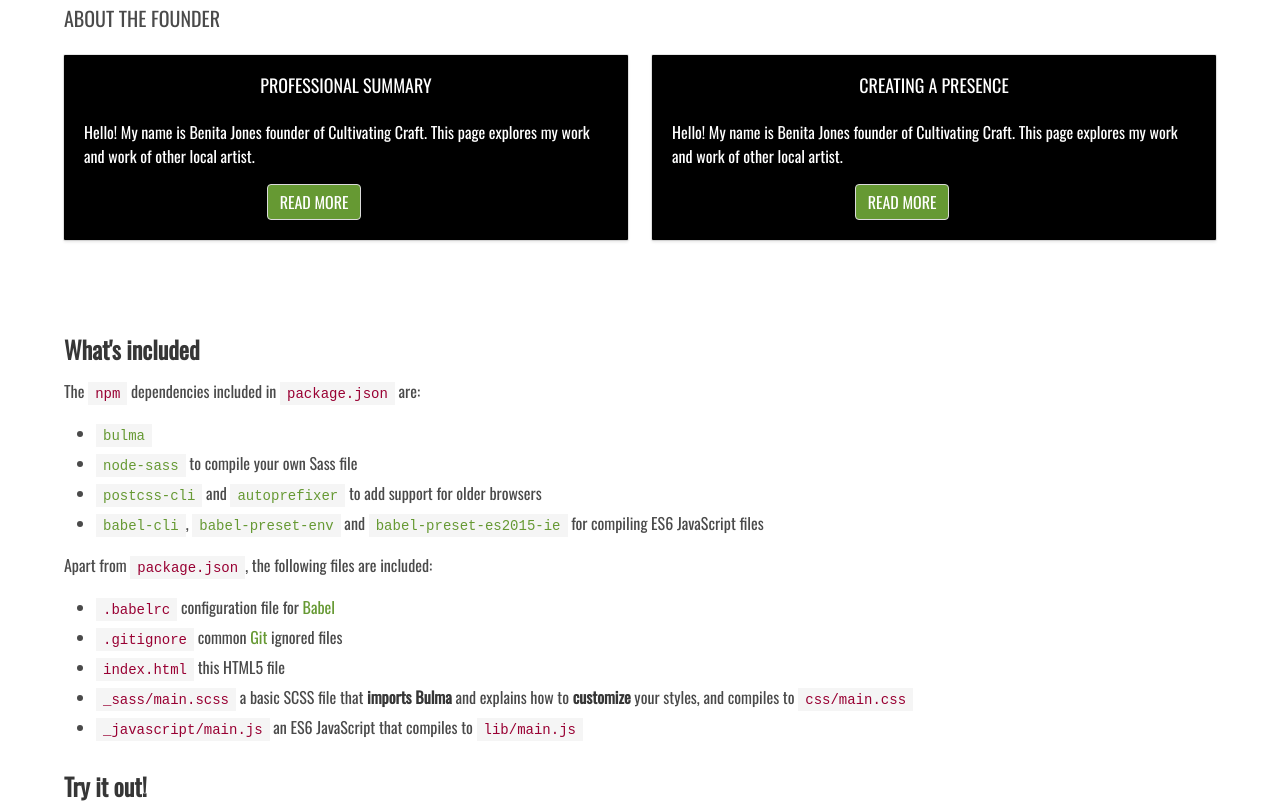
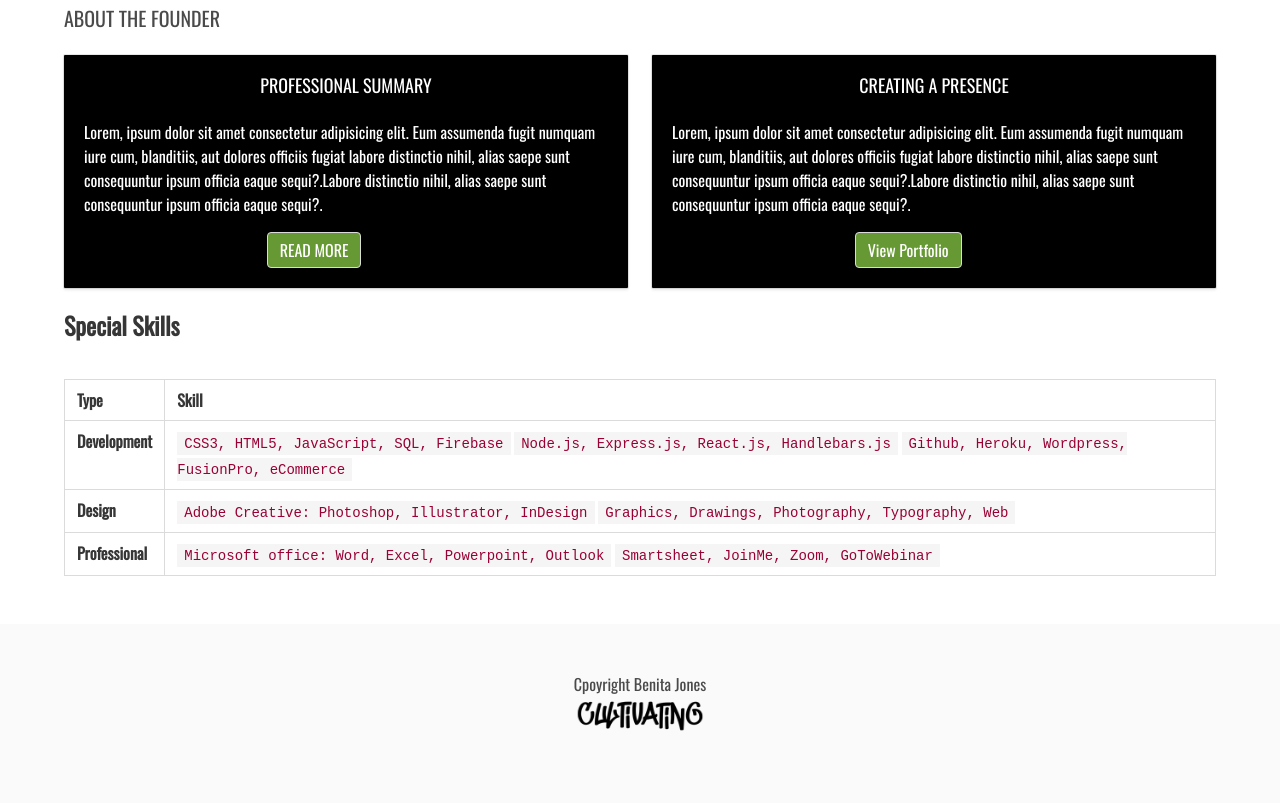
Before and after one commit to b3nitajo/portfolio-bulma-website, a website: page home.html in a window 1280 px wide. Shown: the part 1100-1903 px from the top of the page. Drawn offline with nearby package versions, Linux system fonts and the light colour scheme.

Commit message:
skills added

```diff
--- a/home.html
+++ b/home.html
@@ -76,12 +76,13 @@
           </div>
           <div class="column is-grouped has-background-black">
             <div class="box is-black">
+              <div class="column"></div>
               <div class="content">
                 <h5 class="subtitle is-uppercase has-text-centered has-text-white has-text-weight-light">
                   BREAKING DOWN BARRIERS BY
                 </h5>
                 <h1 class="subtitle is-uppercase has-text-centered is-2 has-text-white">
-                    RE-DEFINING<br>DESIGN
+                    RE-DEFINING DESIGN
                 </h1>
                 <p class="has-text-white">
                     Hello! My name is Benita Jones founder of Cultivating Craft.
@@ -89,13 +90,11 @@
                     This page explores my work and work of other local artist.
                 </p>
                 <div class="columns">
-                  <div class="column"></div>
-                  <div class="column">
+                  <div class="column has-text-centered">
                     <div class="button">
                       READ MORE
                     </div>
                   </div>
-                  <div class="column"></div>
                 </div>
               </div>
             </div>
@@ -122,9 +121,9 @@
     </section>
     <section class="section">
       <div class="container">
-        <h2 class="subtitle">
+        <h1 class="subtitle">
           ABOUT THE FOUNDER
-        </h2>
+        </h1>
         <div class="columns">
           <div class="column is-half">
             <div class="box is-black">
@@ -133,9 +132,11 @@
                   PROFESSIONAL SUMMARY
                 </h5>
                 <p class="has-text-white">
-                    Hello! My name is Benita Jones founder of Cultivating Craft.
-
-                    This page explores my work and work of other local artist.
+                  Lorem, ipsum dolor sit amet consectetur adipisicing elit.
+                  Eum assumenda fugit numquam iure cum, blanditiis, aut dolores
+                  officiis fugiat labore distinctio nihil, alias saepe sunt
+                  consequuntur ipsum officia eaque sequi?.Labore distinctio
+                  nihil, alias saepe sunt consequuntur ipsum officia eaque sequi?.
                 </p>
               <div class="columns">
                 <div class="column"></div>
@@ -156,15 +157,17 @@
                 CREATING A PRESENCE
               </h5>
               <p class="has-text-white">
-                  Hello! My name is Benita Jones founder of Cultivating Craft.
-
-                  This page explores my work and work of other local artist.
+                  Lorem, ipsum dolor sit amet consectetur adipisicing elit.
+                  Eum assumenda fugit numquam iure cum, blanditiis, aut dolores
+                  officiis fugiat labore distinctio nihil, alias saepe sunt
+                  consequuntur ipsum officia eaque sequi?.Labore distinctio
+                  nihil, alias saepe sunt consequuntur ipsum officia eaque sequi?.
               </p>
               <div class="columns">
                 <div class="column"></div>
                 <div class="column">
                   <div class="button">
-                      READ MORE
+                    View Portfolio
                   </div>
                 </div>
                 <div class="column"></div>
@@ -173,9 +176,53 @@
           </div>
         </div>
       </div>
+      <div class="columns">
+        <div class="column">
+          <div class="content">
+            <h3>Special Skills</h3>
+          </div>
+        </div>
+      </div>
+      <div class="columns">
+        <div class="column">
+          <div class="content">
+            <table class="table is-bordered is-fullwidth">
+              <thead>
+                <tr>
+                  <th>Type</th>
+                  <th>Skill</th>
+                </tr>
+              </thead>
+              <tbody>
+                <tr>
+                  <th>Development</th>
+                  <td>
+                    <code>CSS3, HTML5, JavaScript, SQL, Firebase</code>
+                    <code>Node.js, Express.js, React.js, Handlebars.js</code>
+                    <code>Github, Heroku, Wordpress, FusionPro, eCommerce</code>
+                  </td>
+                </tr>
+                <tr>
+                  <th>Design</th>
+                  <td>
+                    <code>Adobe Creative: Photoshop, Illustrator, InDesign</code>
+                    <code>Graphics, Drawings, Photography, Typography, Web</code>
+                  </td>
+                </tr>
+                <tr>
+                  <th>Professional</th>
+                  <td>
+                    <code>Microsoft office: Word, Excel, Powerpoint, Outlook</code>
+                    <code>Smartsheet, JoinMe, Zoom, GoToWebinar</code>
+                  </td>
+                </tr>
+              </tbody>
+            </table>
+          </div>
+        </div>
       </div>
     </section>
-    <section class="section">
+    <!-- <section class="section">
       <div class="container">
         <div class="columns">
           <div class="column">
@@ -336,26 +383,15 @@
           </div>
         </div>
       </div>
-    </section>
+    </section> -->
     <footer class="footer has-text-centered">
       <div class="container">
         <div class="columns">
           <div class="column is-8-desktop is-offset-2-desktop">
-            <p>
-              <strong class="has-text-weight-semibold">
-                <a href="https://www.npmjs.com/package/bulma-start">bulma-start@0.0.3</a>
-              </strong>
-            </p>
-            <p>
-              <small>
-                Source code licensed <a href="http://opensource.org/licenses/mit-license.php">MIT</a>
-              </small>
-            </p>
-            <p style="margin-top: 1rem;">
-              <a href="http://bulma.io">
-                <img src="made-with-bulma.png" alt="Made with Bulma" width="128" height="24">
-              </a>
-            </p>
+            <h4>
+              Cpoyright Benita Jones
+            </h4>
+              <img src="images/cultivating-footer.png" alt="Made by Cultivating" width="128" height="24">
           </div>
         </div>
       </div>
```
Also changed, not shown: images/cultivating-footer.png (added). Lines whose indentation alone changed are shown as unchanged.
